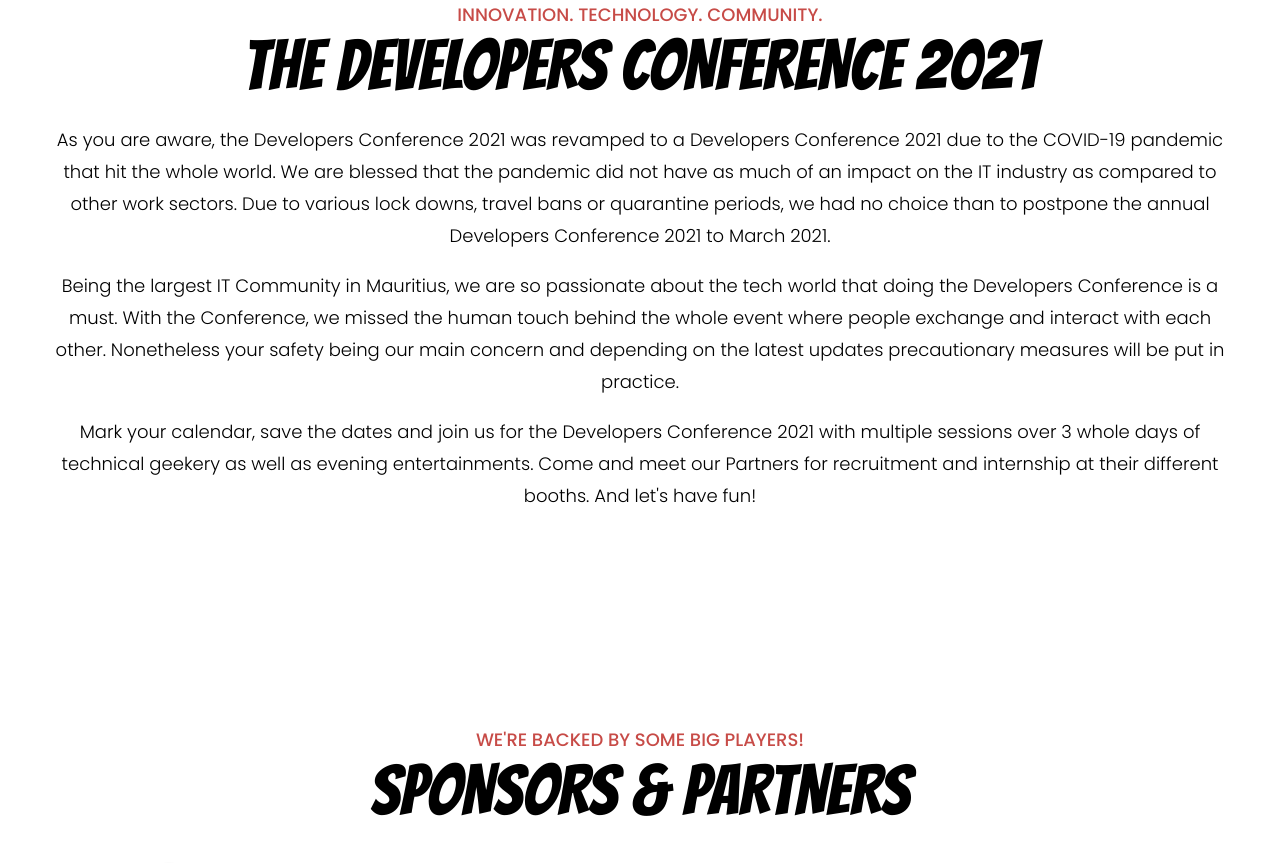
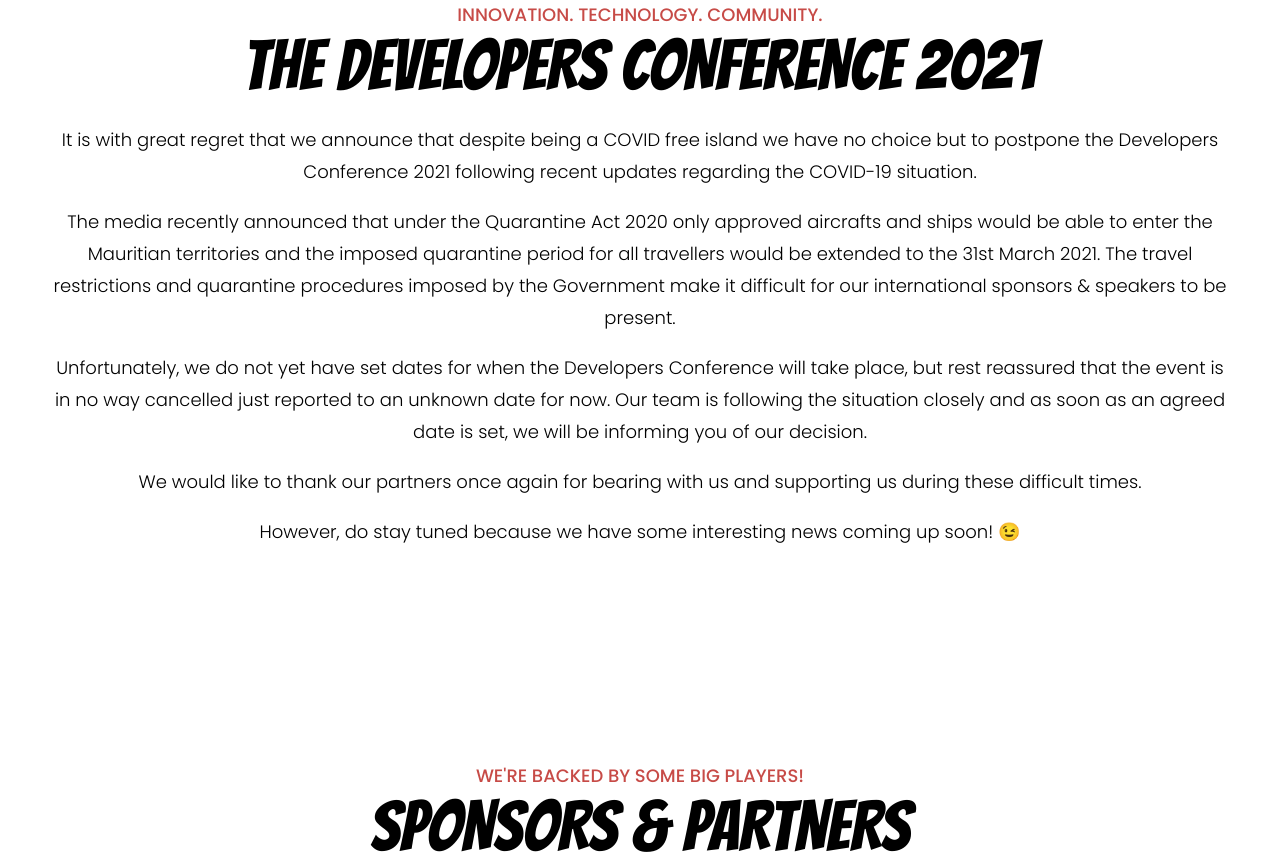
Before and after one commit to mscraftsman/devcon2021-web, a Vue app: page / in a window 1280 px wide. Shown: the part 920-1783 px from the top of the page. Built offline with nearby package versions, Linux system fonts and the light colour scheme; what v-tooltip, vue-js-modal would draw is missing.

Commit message:
Updated text for conference postponement

```diff
--- a/src/components/home/TextComponent.vue
+++ b/src/components/home/TextComponent.vue
@@ -6,27 +6,31 @@
         <h2 class="title">The Developers Conference 2021</h2>
         <div class="content">
           <p>
-            As you are aware, the Developers Conference 2021 was revamped
-            to a Developers Conference 2021 due to the COVID-19 pandemic
-            that hit the whole world. We are blessed that the pandemic did not
-            have as much of an impact on the IT industry as compared to other work
-            sectors. Due to various lock downs, travel bans or quarantine periods,
-            we had no choice than to postpone the annual Developers Conference 2021
-            to March 2021.
+           It is with great regret that we announce that despite being a COVID free island
+           we have no choice but to postpone the Developers Conference 2021 following
+           recent updates regarding the COVID-19 situation.
           </p>
           <p>
-            Being the largest IT Community in Mauritius, we are so passionate about
-            the tech world that doing the Developers Conference is a must. With the
-            Conference, we missed the human touch behind the whole event
-            where people exchange and interact with each other. Nonetheless your
-            safety being our main concern and depending on the latest updates
-            precautionary measures will be put in practice.
+           The media recently announced that under the Quarantine Act 2020 only approved
+           aircrafts and ships would be able to enter the Mauritian territories and the
+           imposed quarantine period for all travellers would be extended to the 31st
+           March 2021. The travel restrictions and quarantine procedures imposed by the
+           Government make it difficult for our international sponsors & speakers to be
+           present.
           </p>
           <p>
-            Mark your calendar, save the dates and join us for the Developers Conference
-            2021 with multiple sessions over 3 whole days of technical geekery as well
-            as evening entertainments. Come and meet our Partners for recruitment and
-            internship at their different booths. And let's have fun!
+           Unfortunately, we do not yet have set dates for when the Developers Conference
+           will take place, but rest reassured that the event is in no way cancelled just
+           reported to an unknown date for now. Our team is following the situation
+           closely and as soon as an agreed date is set, we will be informing you of our
+           decision.
+          </p>
+          <p>
+           We would like to thank our partners once again for bearing with us and
+           supporting us during these difficult times.
+          </p>
+          <p>
+           However, do stay tuned because we have some interesting news coming up soon! 😉
           </p>
         </div>
       </div>
```
